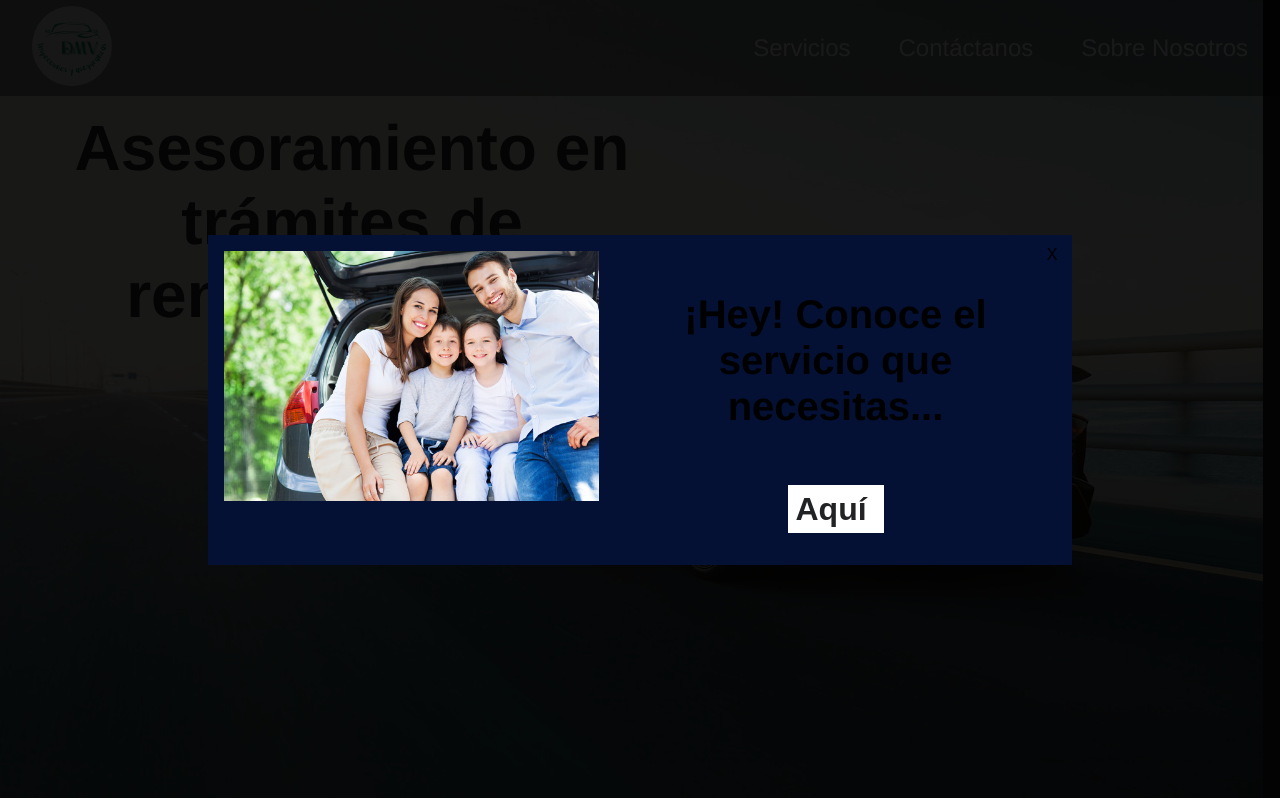
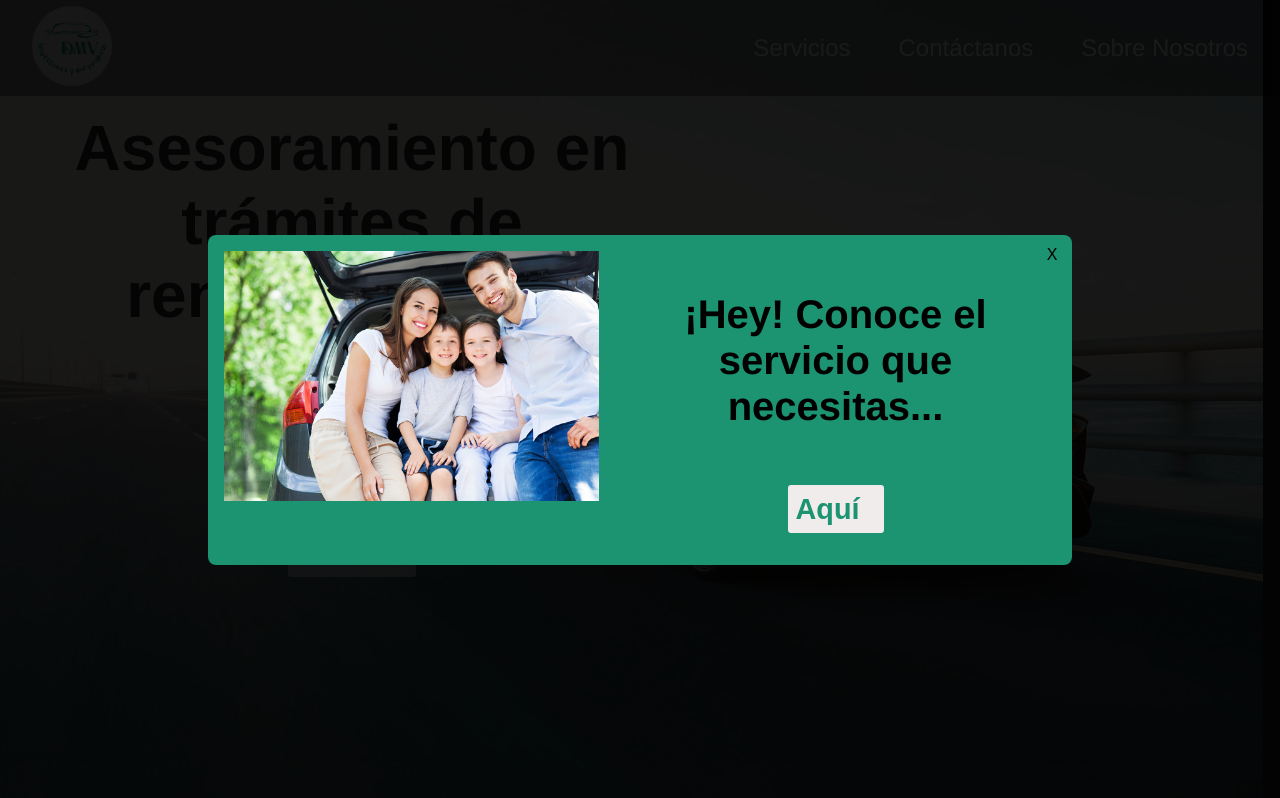
Before and after one commit to LeonardoMontilla74/dmv, a Next.js app: page / in a window 1280 px wide. Shown: the top 798 px of the page. Built offline with nearby package versions, Linux system fonts and the light colour scheme.

Commit message:
Welcome y Home mejorada

```diff
--- a/app/globals.css
+++ b/app/globals.css
@@ -2,6 +2,9 @@
   --background-color-primary: #212121;
   --background-color-secodary: #404040;
   --color-letter: #f0ecec;
+
+  /* ----------- Welcome ------------ */
+  --background-card: #1C9371;
 
   /* ----------- form ------------ */
   --background-form: #20002c;
--- a/components/Home.module.css
+++ b/components/Home.module.css
@@ -17,7 +17,6 @@
 }
 
 .title {
-  font-family: Helvetica, sans-serif;
   font-size: 4rem;
   font-weight: 800;
   color: #292828;
@@ -26,36 +25,39 @@
 .strong {
   font-size: 5rem;
   font-weight: 800;
-  font-family: Helvetica, sans-serif;
   color: #1C9371;
   text-shadow: 0px 10px 10px #292828;
 }
 
 .buttonCotizar {
   display: inline-flex;
-  gap: 1rem;
+  gap: 0.5rem;
   justify-content: flex-start;
   align-items: center;
-  font-size: 1rem;
+  font-size: 1.8rem;
   font-weight: bold;
-  width: 6rem;
-  height: 3rem;
+  width: 8rem;
+  height: 4.5rem;
   padding: 0.5rem;
   margin: 1rem;
-  background-color: white;
-  color: rgb(33, 35, 36);
+  background-color: rgba(253, 252, 252, 0.6);
+  color: var(--background-card);
   border: none;
+  border-radius: 0.2rem;
   cursor: pointer;
-  transition: all 500ms;
+  transition: all 300ms;
 }
 
 .arrow {
-  display: none;
+ display: none;
+ font-size: 3rem;
 }
 
 .buttonCotizar:hover {
-  width: 8rem;
+  width: 11rem;
+  background-color: rgba(206, 255, 206, 0.8);
+  box-shadow: 0px 0px 15px 0px  rgba(253, 252, 252, 0.8);
   .arrow{
-    display: flex;
+    display: block;
   }
 }
--- a/components/Home.tsx
+++ b/components/Home.tsx
@@ -1,4 +1,5 @@
 import { FaLongArrowAltRight } from 'react-icons/fa';
+import Link from 'next/link';
 import styles from '@/components/Home.module.css';
 
 export default function Home() {
@@ -14,14 +15,18 @@ export default function Home() {
           </h3>
         </span>
 
+        <Link
+          href='#contact'>
         <button
           type="button"
           className={styles.buttonCotizar}
-        >
-          Solicitar cotización
+          >
+            Cotizar
           <FaLongArrowAltRight className={styles.arrow} />
         </button>
+        </Link>
       </section>
+
     </article>
   );
 }
--- a/components/WelcomeCard.module.css
+++ b/components/WelcomeCard.module.css
@@ -17,7 +17,8 @@
   position: relative;
   flex-direction: row;
   justify-content: space-between;
-  background-color: #041134;
+  border-radius: 0.5rem;
+  background-color: var( --background-card);
   padding: 1rem;
   gap: 1rem;
   width: 65%;
@@ -27,7 +28,6 @@
 .title {
   font-size: 2.5rem;
   font-weight: 600;
-  font-family: Helvetica, sans-serif;
   text-align: center;
 }
 
@@ -36,17 +36,18 @@
   gap: 1rem;
   justify-content: flex-start;
   align-items: center;
-  font-size: 2rem;
+  font-size: 1.8rem;
   font-weight: bold;
   width: 6rem;
   height: 3rem;
   padding: 0.5rem;
   margin: 1rem;
-  background-color: white;
-  color: rgb(33, 35, 36);
+  background-color: var(--color-letter);
+  color: var(--background-card);
   border: none;
+  border-radius: 0.2rem;
   cursor: pointer;
-  transition: all 500ms;
+  transition: all 300ms;
 }
 
 .arrow {
```
